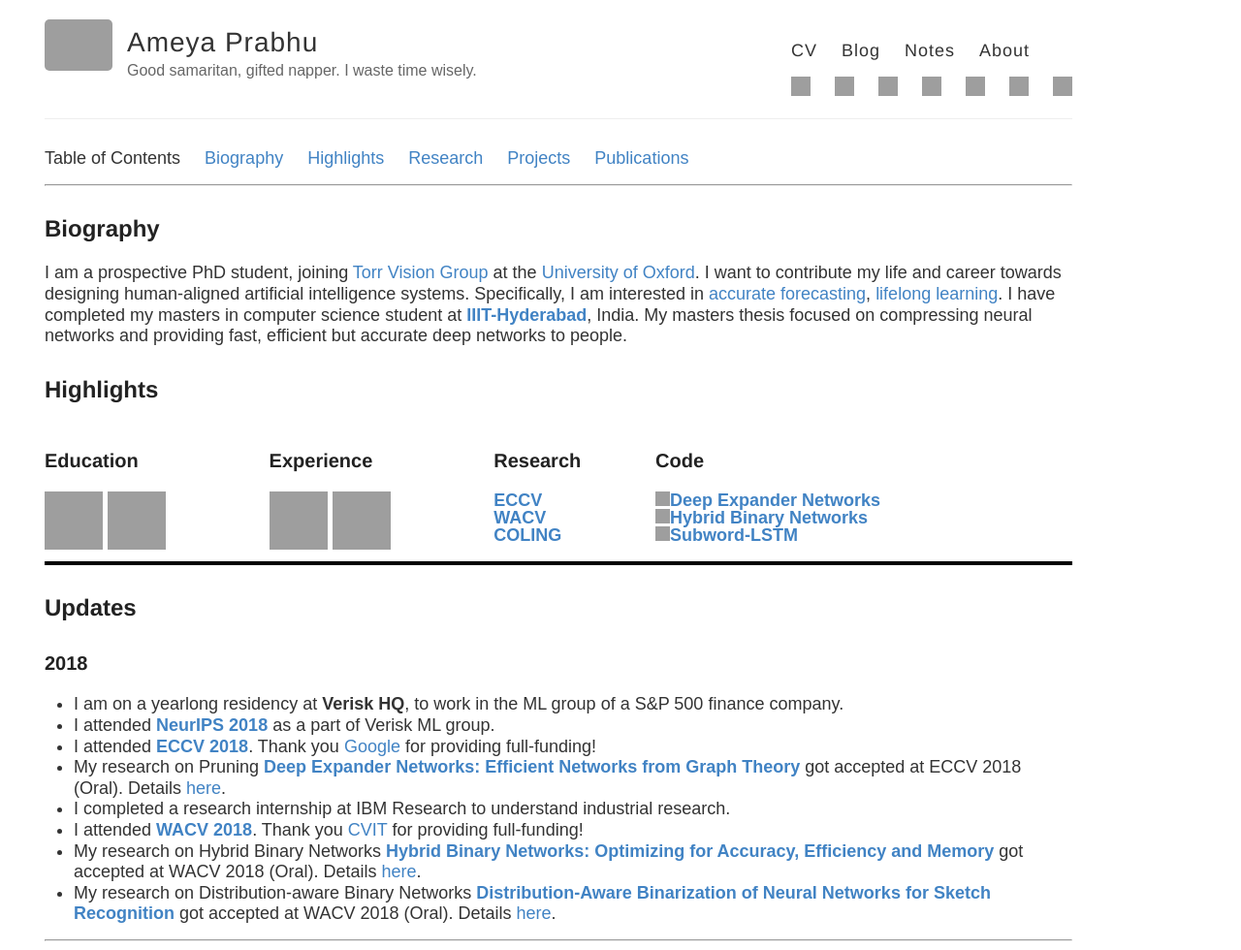
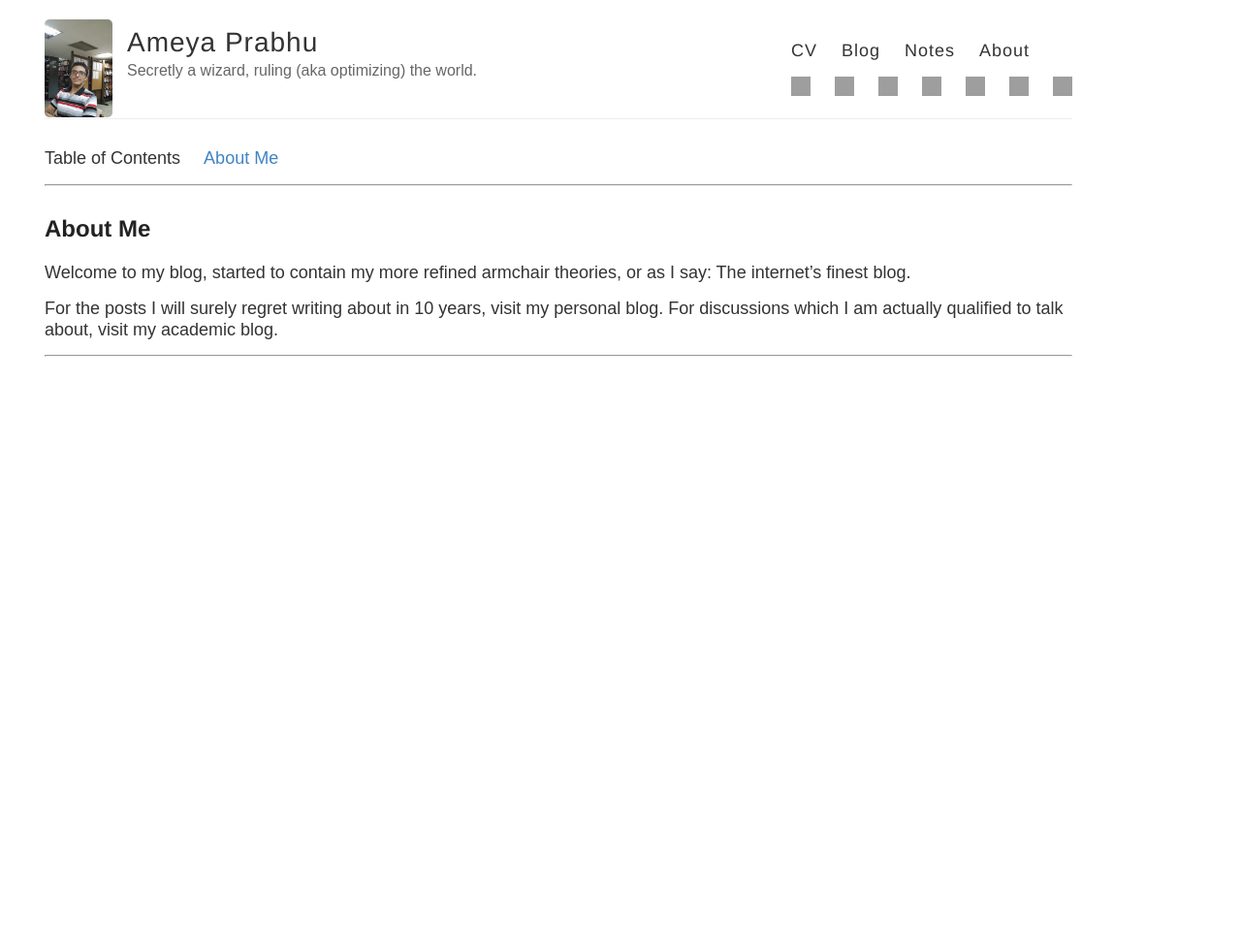
Before and after one commit to bayesianconspirator/bayesianconspirator.github.io, a Jekyll site: the page built from about/index.md, in a window 1280 px wide. Shown: the whole page at 97% size. Built offline with Jekyll 4.4.1, drawn with Linux system fonts in a browser that asks for light colours; some web fonts are replaced; after the commit the page ends 900 px from its top, so only the background shows below that; grey boxes are pictures that could not be loaded.

Commit message:
Added about me

```diff
--- a/_config.yml
+++ b/_config.yml
@@ -6,11 +6,11 @@
 name: Ameya Prabhu
 
 # Short bio or description (displayed in the header)
-description: Good samaritan, gifted napper. I waste time wisely.
-#I care about AGI, EA, Economics and Optimization.
+description: Secretly a wizard, ruling (aka optimizing) the world.
+#
 
 # URL of your avatar or profile pic (you could use your GitHub profile pic)
-avatar: https://raw.githubusercontent.com/drimpossible/drimpossible.github.io/master/images/profile_image.jpg
+avatar: https://raw.githubusercontent.com/bayesianconspirator/bayesianconspirator.github.io/master/images/profile_image.jpg
 
 #
 # Flags below are optional
@@ -19,8 +19,8 @@ avatar: https://raw.githubusercontent.com/drimpossible/drimpossible.github.io/ma
 # Includes an icon in the footer for each username you enter
 footer-links:
   dribbble:
-  email: drimpossible+website@mailfence.com
-  github: drimpossible
+  email: bayesianconspirator+website@mailfence.com
+  github: bayesianconspirator
   linkedin: ameya-prabhu-28a812105
   rss: Feed
   twitter: # your twitter profile, e.g. @talking_machines
@@ -34,7 +34,7 @@ google_analytics: UA-133859280-1
 
 # Your website URL (e.g. http://barryclark.github.io or http://www.barryclark.co)
 # Used for Sitemap.xml and your RSS feed
-url: http://drimpossible.github.io
+url: http://bayesianconspirator.github.io
 
 # If you're hosting your site at a Project repository on GitHub pages
 # (http://yourusername.github.io/repository-name)
--- a/about/index.md
+++ b/about/index.md
@@ -4,43 +4,14 @@ author: Ameya Prabhu
 layout: page
 dsq_thread_id: []
 ---
-Table of Contents     [Biography](#biography)     [Highlights](#highlights)     [Research](#research)
- [Projects](#projects)     [Publications](#publications)
+Table of Contents     [About Me](#aboutme)
 
 ---
 
-## <a name="biography" id="biography"></a>Biography
+## <a name="aboutme" id="aboutme"></a>About Me
 
-I am a prospective PhD student, joining [Torr Vision Group](http://www.robots.ox.ac.uk/~tvg/) at the [University of Oxford](http://www.ox.ac.uk/).
-I want to contribute my life and career towards designing human-aligned artificial intelligence systems.
-Specifically, I am interested in [accurate forecasting](https://80000hours.org/podcast/episodes/prof-tetlock-predicting-the-future/),
-[lifelong learning](). I have completed my masters in computer science student at [**IIIT-Hyderabad**](http://www.iiit.ac.in), India.
-My masters thesis focused on compressing neural networks and providing fast, efficient but accurate deep networks to people.
+Welcome to my blog, started to contain my more refined armchair theories, or as I say: The internet’s finest blog.
 
-## <a name="biography" id="biography"></a>Highlights
-
-<table style="border-collapse: collapse; border: none; margin: 0px auto;" width="100%" align='left'> <tr style="border: none;"> <td style="border: none; "><h3>Education</h3></td><td style="border: none; "><h3>Experience</h3></td><td style="border: none; "><h3>Research</h3></td> <td style="border: none; "><h3>Code</h3></td> </tr> <tr> <td style="border: none; "> <img src="https://raw.githubusercontent.com/drimpossible/drimpossible.github.io/master/images/Oxford.png" height="60px" width="60px" /> <img src="https://raw.githubusercontent.com/drimpossible/drimpossible.github.io/master/images/IIITH.png" height="60px" width="60px" /> </td> <td style="border: none; "> <img src="https://raw.githubusercontent.com/drimpossible/drimpossible.github.io/master/images/IBM.png" height="60px" width="60px" /> <img src="https://raw.githubusercontent.com/drimpossible/drimpossible.github.io/master/images/Verisk.jpg" height="60px" width="60px" /></td> <td style="vertical-align: top;"><strong> <a href="http://openaccess.thecvf.com/content_ECCV_2018/papers/Ameya_Prabhu_Deep_Expander_Networks_ECCV_2018_paper.pdf"> ECCV</a><br/> <a href="https://arxiv.org/abs/1804.03867">WACV</a><br/> <a href="https://aclanthology.info/papers/C16-1234/c16-1234">COLING</a><br/><br/> </strong></td> <td style="vertical-align: top;"><strong>
-<a href="https://github.com/drimpossible/Deep-Expander-Networks"><img src="https://raw.githubusercontent.com/drimpossible/drimpossible.github.io/master/images/github.png" height="15px" width="15px">Deep Expander Networks</a><br/>
-<a href="https://github.com/erilyth/HybridBinaryNetworks-WACV18"><img src="https://raw.githubusercontent.com/drimpossible/drimpossible.github.io/master/images/github.png" height="15px" width="15px">Hybrid Binary Networks</a><br/>
-<a href="https://github.com/drimpossible/Sub-word-LSTM"><img src="https://raw.githubusercontent.com/drimpossible/drimpossible.github.io/master/images/github.png" height="15px" width="15px">Subword-LSTM</a><br/>
-</strong></td>
-</tr>
-</table>
-<table width="100%">
-<tr><td> </td><td> </td><td> </td></tr>
-</table>
-
-## <a name="updates" id="biography"></a>Updates
-
-### 2018
-
-* I am on a yearlong residency at **Verisk HQ**, to work in the ML group of a S&P 500 finance company.
-* I attended [**NeurIPS 2018**](https://nips.cc/Conferences/2018) as a part of Verisk ML group.
-* I attended [**ECCV 2018**](https://eccv2018.org/). Thank you [Google](https://ai.google/research/) for providing full-funding!
-* My research on Pruning [**Deep Expander Networks: Efficient Networks from Graph Theory**](http://openaccess.thecvf.com/content_ECCV_2018/papers/Ameya_Prabhu_Deep_Expander_Networks_ECCV_2018_paper.pdf) got accepted at ECCV 2018 (Oral). Details [here]().
-* I completed a research internship at IBM Research to understand industrial research.
-* I attended [**WACV 2018**](http://wacv18.wacv.net/). Thank you [CVIT](http://cvit.iiit.ac.in/) for providing full-funding!
-* My research on Hybrid Binary Networks [**Hybrid Binary Networks: Optimizing for Accuracy, Efficiency and Memory**](https://arxiv.org/abs/1804.03867) got accepted at WACV 2018 (Oral). Details [here]().
-* My research on Distribution-aware Binary Networks [**Distribution-Aware Binarization of Neural Networks for Sketch Recognition**](https://arxiv.org/abs/1804.02941) got accepted at WACV 2018 (Oral). Details [here]().
+For the posts I will surely regret writing about in 10 years, visit my personal blog. For discussions which I am actually qualified to talk about, visit my academic blog.
 
 ---
```
